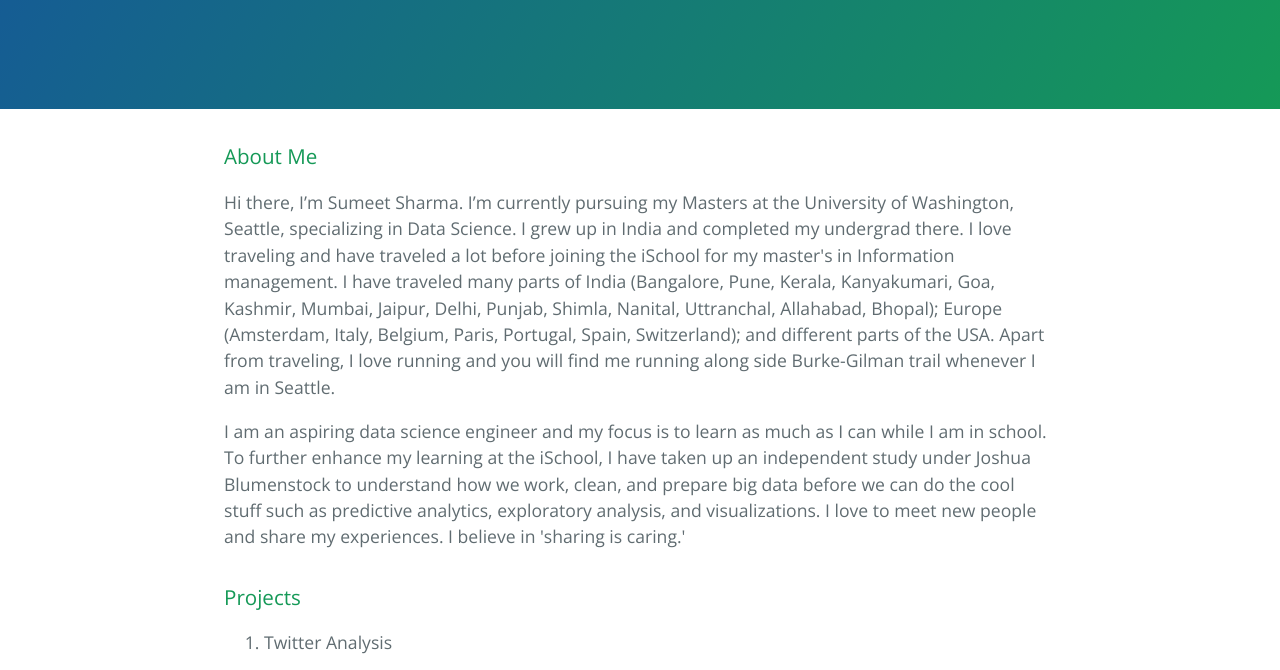
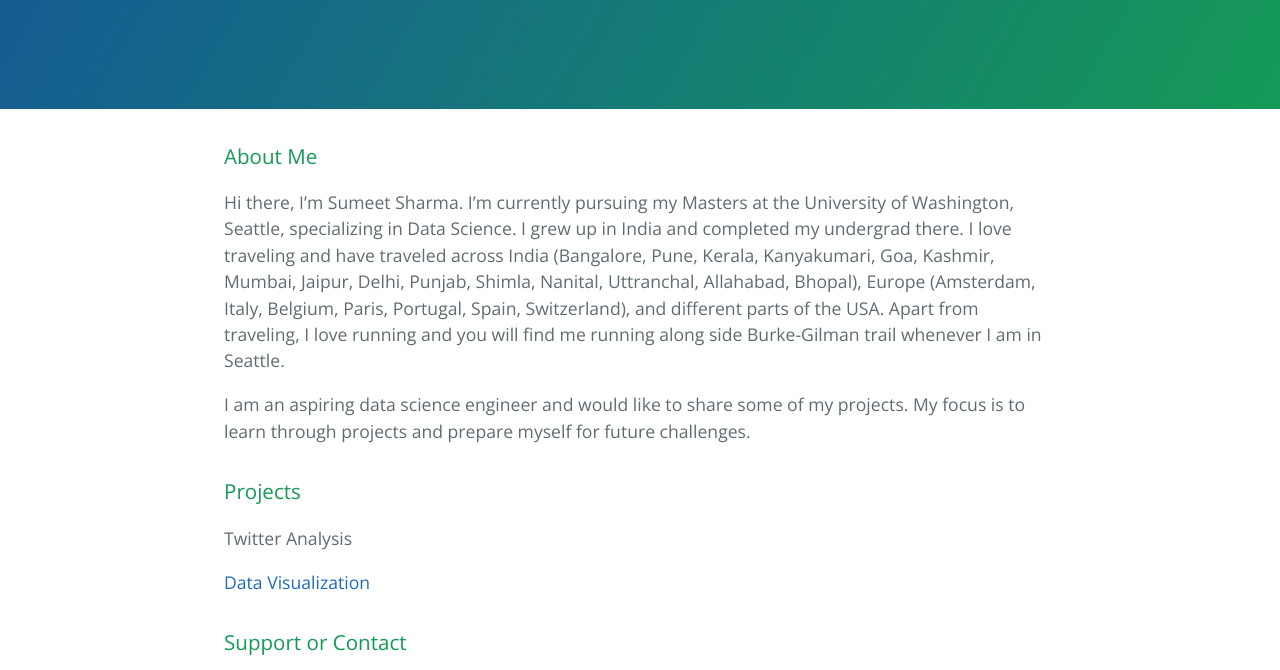
Before and after one commit to sumeet144/sumeet144.github.io, a plain HTML site: page index.html in a window 1280 px wide. Shown: the part 208-878 px from the top of the page. Drawn offline with nearby package versions, Linux system fonts and the light colour scheme.

Commit message:
Replace master branch with page content via GitHub

```diff
--- a/index.html
+++ b/index.html
@@ -19,16 +19,14 @@
       <h3>
 <a id="about-me" class="anchor" href="#about-me" aria-hidden="true"><span class="octicon octicon-link"></span></a>About Me</h3>
 
-<p>Hi there, I’m Sumeet Sharma. I’m currently pursuing my Masters at the University of Washington, Seattle, specializing in Data Science. I grew up in India and completed my undergrad there. I love traveling and have traveled a lot before joining the iSchool for my master's in Information management. I have traveled many parts of India (Bangalore, Pune, Kerala, Kanyakumari, Goa, Kashmir, Mumbai, Jaipur, Delhi, Punjab, Shimla, Nanital, Uttranchal, Allahabad, Bhopal); Europe (Amsterdam, Italy, Belgium, Paris, Portugal, Spain, Switzerland); and different parts of the USA. Apart from traveling, I love running and you will find me running along side Burke-Gilman trail whenever I am in Seattle. </p>
+<p>Hi there, I’m Sumeet Sharma. I’m currently pursuing my Masters at the University of Washington, Seattle, specializing in Data Science. I grew up in India and completed my undergrad there. I love traveling and have traveled across India (Bangalore, Pune, Kerala, Kanyakumari, Goa, Kashmir, Mumbai, Jaipur, Delhi, Punjab, Shimla, Nanital, Uttranchal, Allahabad, Bhopal), Europe (Amsterdam, Italy, Belgium, Paris, Portugal, Spain, Switzerland), and different parts of the USA. Apart from traveling, I love running and you will find me running along side Burke-Gilman trail whenever I am in Seattle. </p>
 
-<p>I am an aspiring data science engineer and my focus is to learn as much as I can while I am in school. To further enhance my learning at the iSchool, I have taken up an independent study under Joshua Blumenstock to understand how we work, clean, and prepare big data before we can do the cool stuff such as predictive analytics, exploratory analysis, and visualizations. I love to meet new people and share my experiences. I believe in 'sharing is caring.'</p>
+<p>I am an aspiring data science engineer and would like to share some of my projects. My focus is to learn through projects and prepare myself for future challenges. </p>
 
 <h3>
 <a id="projects" class="anchor" href="#projects" aria-hidden="true"><span class="octicon octicon-link"></span></a>Projects</h3>
 
-<ol>
-<li>Twitter Analysis</li>
-</ol>
+<p>Twitter Analysis</p>
 
 <p><a href="http://twitteranalysis.blogspot.com">Data Visualization</a></p>
 
```
Also changed, not shown: params.json (+1 -1 lines).
